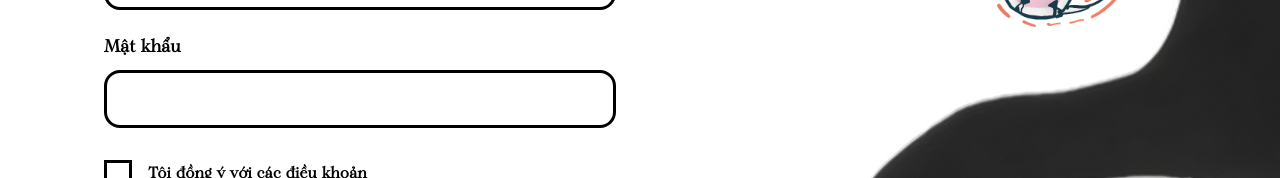
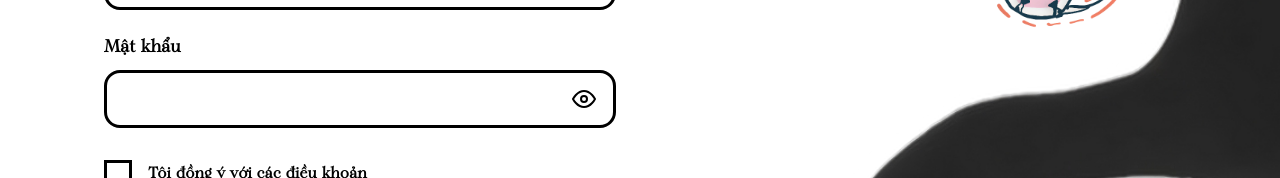
Before and after one commit to Tung912k7/dongngon, a Next.js app: page /dang-ky in a window 1280 px wide. Shown: the part 542-720 px from the top of the page. Built offline with nearby package versions, Linux system fonts and the light colour scheme; no server answers.

Commit message:
Update signup/login again

```diff
--- a/components/AuthForms.tsx
+++ b/components/AuthForms.tsx
@@ -31,18 +31,45 @@
   onChange: (e: React.ChangeEvent<HTMLInputElement>) => void;
   type?: string;
   name: string;
-}) => (
+}) => {
+  const [showPassword, setShowPassword] = useState(false);
+  const isPassword = type === "password";
+  const inputType = isPassword ? (showPassword ? "text" : "password") : type;
+
+  return (
     <div className="mb-6 group">
       <label className="block text-black text-lg mb-2 font-bold font-sans">{label}</label>
+      <div className="relative">
         <input
-      type={type}
+          type={inputType}
           name={name}
           value={value}
           onChange={onChange}
-      className="w-full px-5 py-3 border-[3px] border-black bg-white text-black text-lg focus:outline-none transition-all rounded-[1rem]"
+          className="w-full px-5 py-3 border-[3px] border-black bg-white text-black text-lg focus:outline-none transition-all rounded-[1rem] pr-12"
         />
+        {isPassword && (
+          <button
+            type="button"
+            onClick={() => setShowPassword(!showPassword)}
+            className="absolute right-4 top-1/2 -translate-y-1/2 text-black hover:opacity-70 transition-opacity p-1"
+          >
+            {showPassword ? (
+              <svg xmlns="http://www.w3.org/2000/svg" width="24" height="24" viewBox="0 0 24 24" fill="none" stroke="currentColor" strokeWidth="2" strokeLinecap="round" strokeLinejoin="round">
+                <path d="M17.94 17.94A10.07 10.07 0 0 1 12 20c-7 0-11-8-11-8a18.45 18.45 0 0 1 5.06-5.94M9.9 4.24A9.12 9.12 0 0 1 12 4c7 0 11 8 11 8a18.5 18.5 0 0 1-2.16 3.19m-6.72-1.07a3 3 0 1 1-4.24-4.24"></path>
+                <line x1="1" y1="1" x2="23" y2="23"></line>
+              </svg>
+            ) : (
+              <svg xmlns="http://www.w3.org/2000/svg" width="24" height="24" viewBox="0 0 24 24" fill="none" stroke="currentColor" strokeWidth="2" strokeLinecap="round" strokeLinejoin="round">
+                <path d="M1 12s4-8 11-8 11 8 11 8-4 8-11 8-11-8-11-8z"></path>
+                <circle cx="12" cy="12" r="3"></circle>
+              </svg>
+            )}
+          </button>
+        )}
+      </div>
     </div>
   );
+};
 
 const Checkbox = ({
   label,
@@ -58,6 +85,7 @@
   <div className="flex items-center gap-4 mb-3 group cursor-pointer">
     <div className="relative flex items-center">
       <input
+        id={name}
         type="checkbox"
         name={name}
         checked={checked}
@@ -78,7 +106,7 @@
       </svg>
     </div>
     <div className="text-black text-base font-sans select-none">
-      <label className="cursor-pointer font-bold">{label}</label>
+      <label htmlFor={name} className="cursor-pointer font-bold">{label}</label>
     </div>
   </div>
 );
@@ -178,7 +206,6 @@
     email: "",
     penName: "",
     password: "",
-    confirmPassword: "",
     agreedToTerms: false,
     agreedToRegulations: false,
   });
@@ -193,7 +220,6 @@
     data.email.trim() !== "" &&
     data.penName.trim() !== "" &&
     data.password.trim() !== "" &&
-    data.confirmPassword.trim() !== "" &&
     data.agreedToTerms &&
     data.agreedToRegulations,
   [data]);
```
Lines whose indentation alone changed are shown as unchanged.
